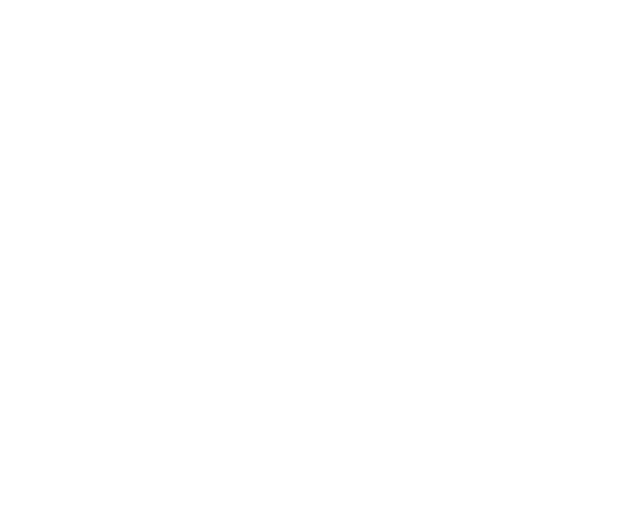
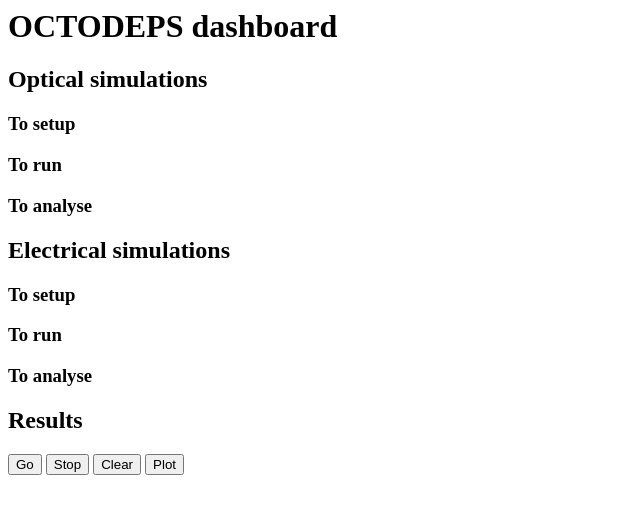
Before and after one commit to trbedwards/octodeps, a Django app: page / in a window 1280 px wide. Before the commit the part shown is empty. Shown: the top 514 px of the page, without its empty margins (0-640 px from the left). Run offline with Django 3.2, Linux system fonts and the light colour scheme.

Commit message:
Front page HTML now generated from a template. Divs and buttons appear

```diff
--- a/simulator/jobs/templates/home.html
+++ b/simulator/jobs/templates/home.html
@@ -1,3 +1,41 @@
 <html>
-    <title>OCTODEPS dashboard</title>
+    <head>
+        <title>OCTODEPS dashboard</title>
+    </head>
+    <body>
+        <h1>OCTODEPS dashboard</h1>
+        <div id="id_opt_sims_div">
+            <h2>Optical simulations</h2>
+            <div id="id_opt_to_setup">
+                <h3>To setup</h3>
+            </div>
+            <div id="id_opt_to_run">
+                <h3>To run</h3>
+            </div>
+            <div id="id_opt_to_analyse">
+                <h3>To analyse</h3>
+            </div>
+        </div>
+        <div id="id_elc_sims_div">
+            <h2>Electrical simulations</h2>
+            <div id="id_elc_to_setup">
+                <h3>To setup</h3>
+            </div>
+            <div id="id_elc_to_run">
+                <h3>To run</h3>
+            </div>
+            <div id="id_elc_to_analyse">
+                <h3>To analyse</h3>
+            </div>
+        </div>
+        <div id="id_results_div">
+            <h2>Results</h2>
+        </div>
+        <div id="id_buttons_div">
+            <button type="button" id="id_go_button">Go</button>
+            <button type="button" id="id_stop_button">Stop</button>
+            <button type="button" id="id_clear_button">Clear</button>
+            <button type="button" id="id_plot_button">Plot</button>
+        </div>
+    </body>
 </html>
```
